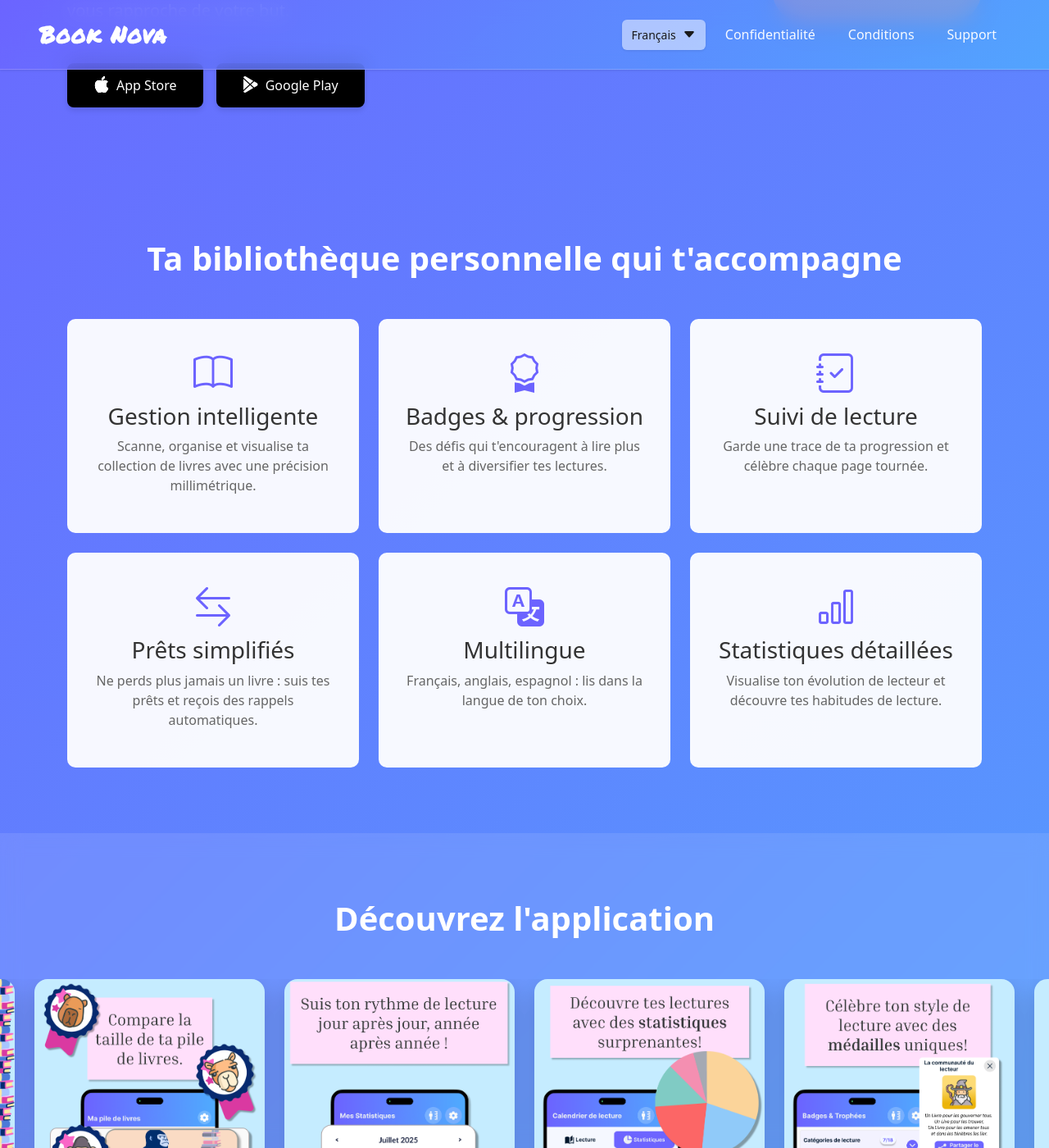
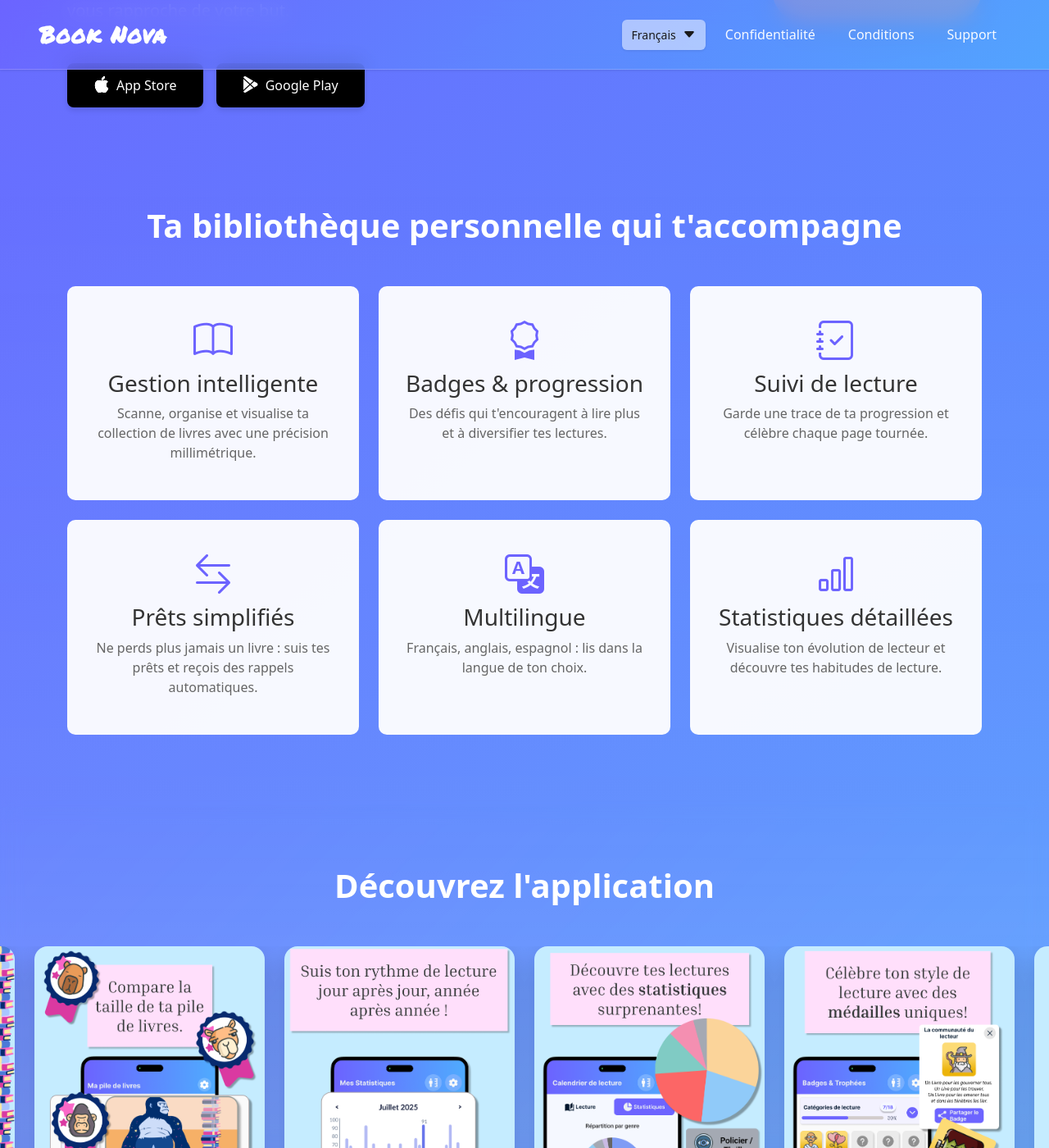
Before and after one commit to Anarres4/book-nova, a Jekyll site: the page built from index.html, in a window 1280 px wide and 1400 px high, scrolled down 455 px. Shown: the whole window at 82% size. Built offline with Jekyll 4.4.1, drawn with Linux system fonts in a browser that asks for light colours.

Commit message:
💄 add gradient transitions between sections

```diff
--- a/_layouts/default.html
+++ b/_layouts/default.html
@@ -407,16 +407,25 @@
         }
 
         .features-section {
-            padding: 80px 0;
+            padding: 40px 0 80px;
+            background: linear-gradient(to bottom,
+                transparent 0%,
+                rgba(255, 255, 255, 0.05) 100%);
         }
 
         .cta-section {
             padding: 80px 0;
+            background: linear-gradient(to bottom,
+                rgba(255, 255, 255, 0.1) 0%,
+                transparent 100%);
         }
 
         .screenshots-section {
             padding: 80px 0;
-            background: rgba(255, 255, 255, 0.1);
+            background: linear-gradient(to bottom,
+                rgba(255, 255, 255, 0.05) 0%,
+                rgba(255, 255, 255, 0.15) 50%,
+                rgba(255, 255, 255, 0.1) 100%);
             backdrop-filter: blur(12px);
         }
 
```
